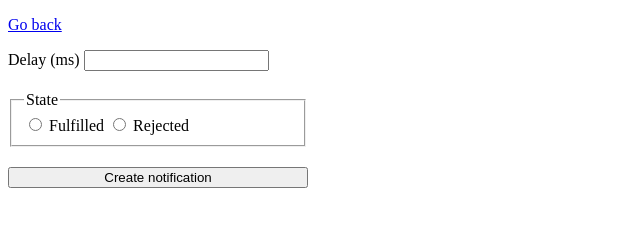
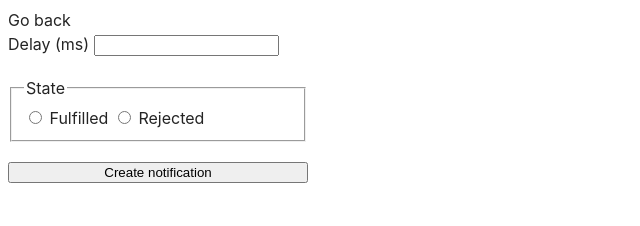
Before and after one commit to Melchynscka/goit-js-hw-10, a website built with Vite: page src/2-snackbar.html in a window 1280 px wide. Shown: the whole page, without its empty margins (0-640 px from the left). Built offline with nearby package versions, Linux system fonts and the light colour scheme.

Commit message:
Update 2-snackbar.html

```diff
--- a/src/2-snackbar.html
+++ b/src/2-snackbar.html
@@ -4,7 +4,7 @@
     <meta charset="UTF-8" />
     <meta name="viewport" content="width=device-width, initial-scale=1.0" />
     <title>Document</title>
-    <link rel="stylesheet" href="./css/2-snackbar.css" />
+    <link rel="stylesheet" href="./css/styles.css" />
   </head>
   <body>
     <p><a href="./index.html">Go back</a></p>
```
